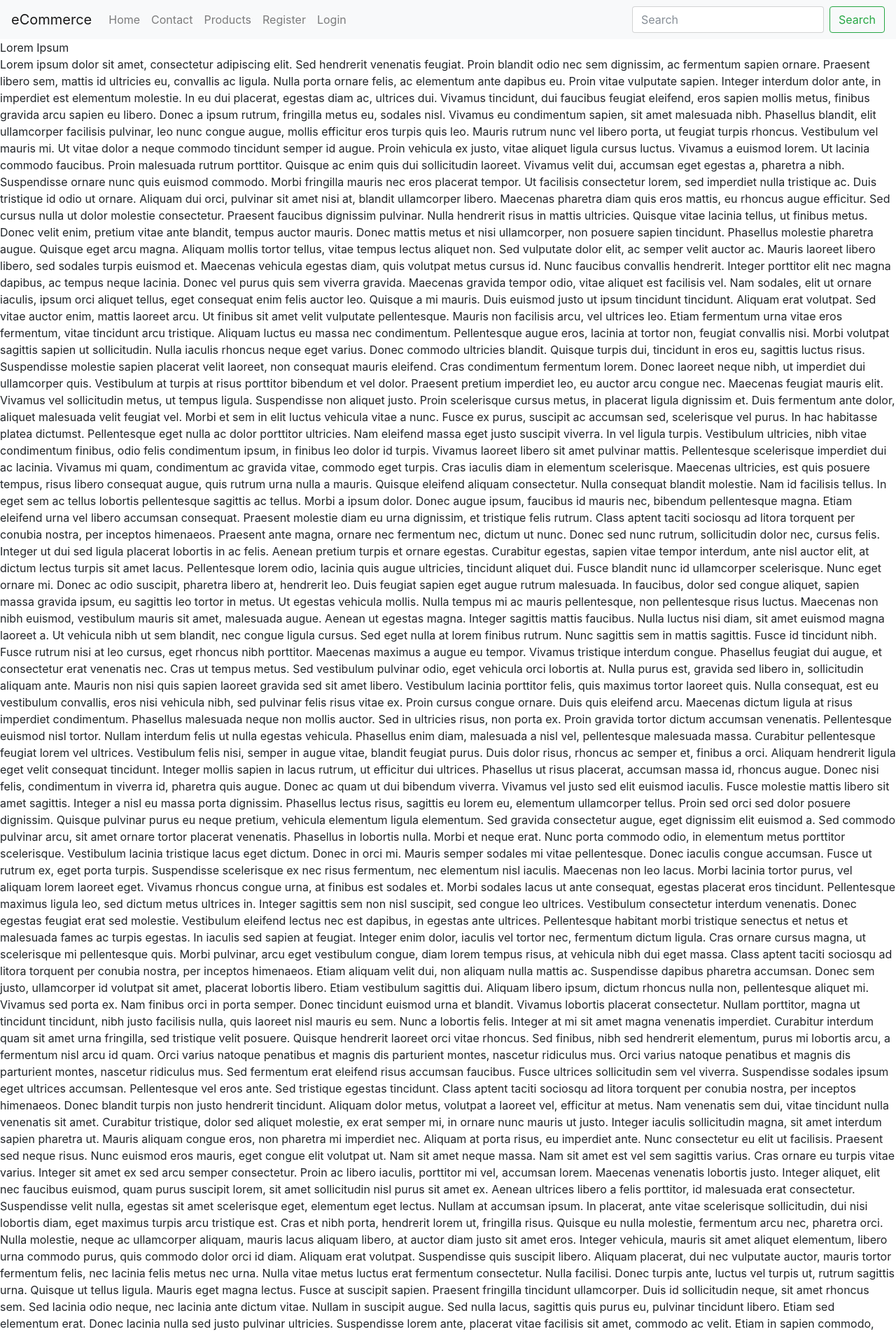
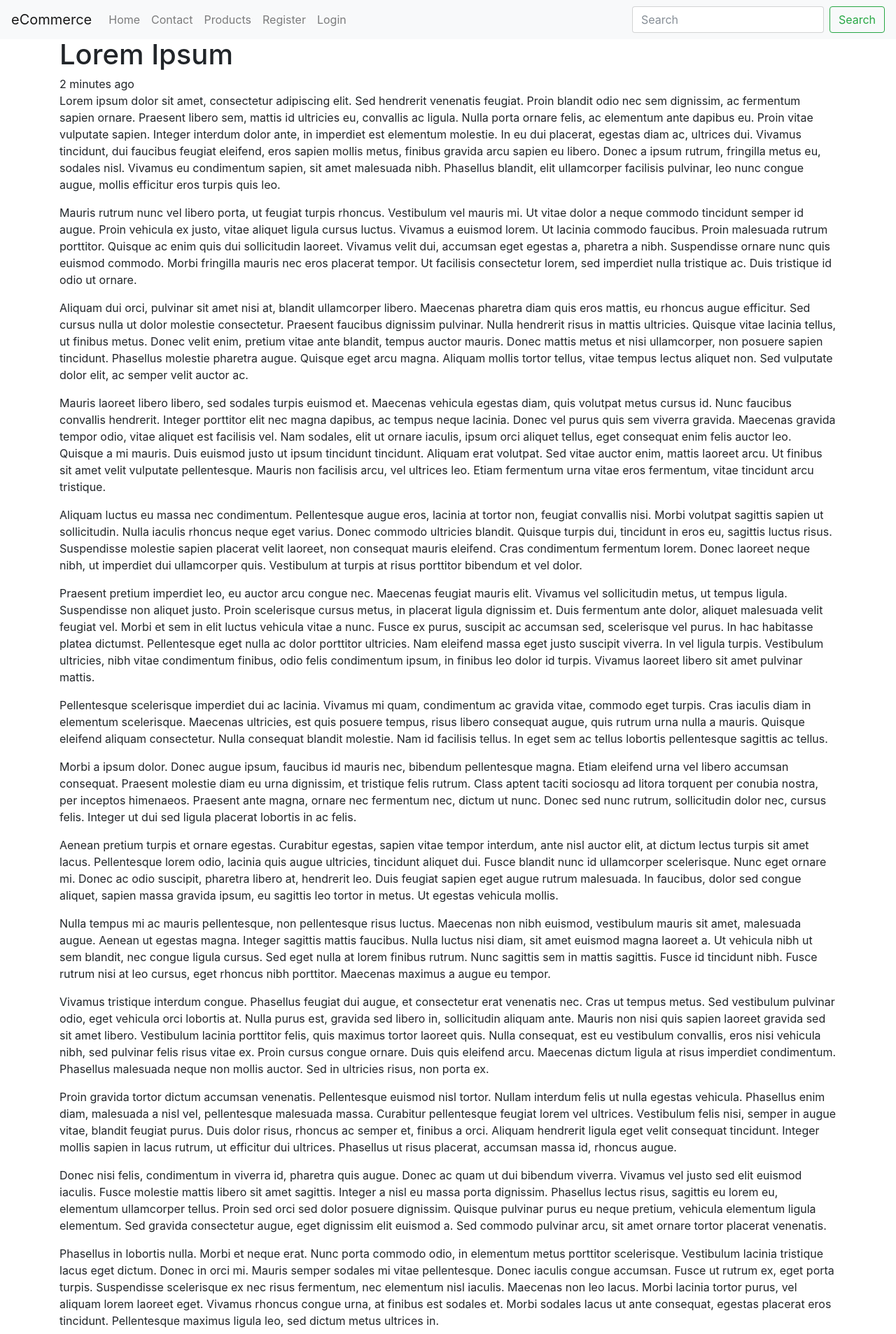
Before and after one commit to devninja0722/py-ecommerce, a Django app: a page that uses src/products/templates/products/detail.html in a window 1280 px wide. Shown: the top 1907 px of the page at 70% size. Run offline with Django 3.2, Linux system fonts and the light colour scheme; data comes from the database, SQL or seed files in the repository; both versions use the stored data as it was after the commit; some libraries are stand-ins or nearby versions.

Commit message:
|linebreaks

```diff
--- a/src/products/models.py
+++ b/src/products/models.py
@@ -56,6 +56,7 @@ class Product(models.Model):
     image           = models.ImageField(upload_to=upload_image_path, null=True, blank=True)
     featured        = models.BooleanField(default=False)
     active          = models.BooleanField(default=True)
+    timestamp       = models.DateTimeField(auto_now_add=True)
 
     objects = ProductManager()
 
--- a/src/products/templates/products/detail.html
+++ b/src/products/templates/products/detail.html
@@ -2,10 +2,18 @@
 
 
 {% block content %}
-    {{ object.title }} <br/>
-    {{ object.description }} <br/>
+<div class='container'>
+
+    <div class='row'>
+        <div class='col'>
+    <h1>{{ object.title }}</h1>
+    {{ object.timestamp|timesince }} ago
+    {{ object.description|linebreaks }} <br/>
     {% if object.image %}
         <img src='{{ object.image.url }}' class='img-fluid' />
     {% endif %}
+</div>
+</div>
+</div>
 
 {% endblock %}
--- a/src/products/templates/products/snippets/card.html
+++ b/src/products/templates/products/snippets/card.html
@@ -4,7 +4,7 @@
     {% endif %}
   <div class="card-body">
     <h4 class="card-title">{{ instance.title }}</h4>
-    <p class="card-text">Some quick example text to build on the card title and make up the bulk of the card's content.</p>
+    <p class="card-text">{{ instance.description|linebreaks|truncatewords:14 }}</p>
     <a href="{{ instance.get_absolute_url }}" class="btn btn-primary">View</a>
    <!--  <a href="{% url 'products:detail' slug=instance.slug  %}" class="btn btn-warning">URL shortcut</a> -->
   </div>
--- a/src/templates/contact/view.html
+++ b/src/templates/contact/view.html
@@ -12,7 +12,7 @@
             <p>{{ content }}</p>
             <div class='col-sm-6 col-12'>
             <form method='POST'> {% csrf_token %}
-              {{ form }}
+              {{ form.as_p }}
               <button type='submit' class='btn btn-default'>Submit</button>
             </form>
 
```
Also changed, not shown: src/db.sqlite3, src/products/migrations/0009_product_timestamp.py (added).
